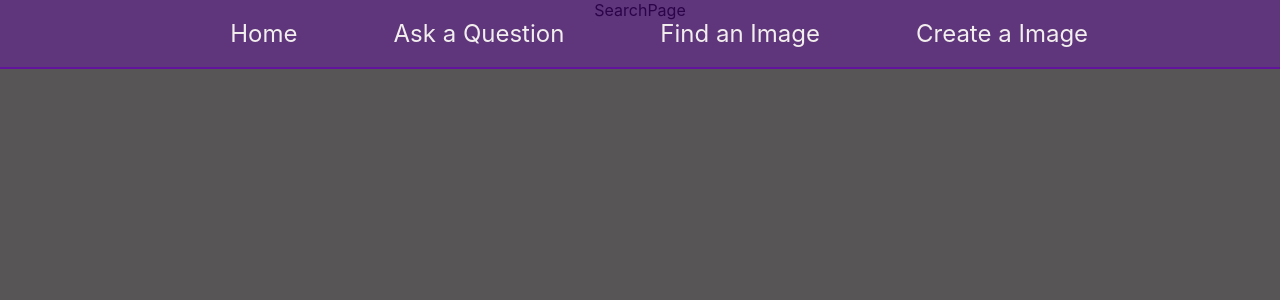
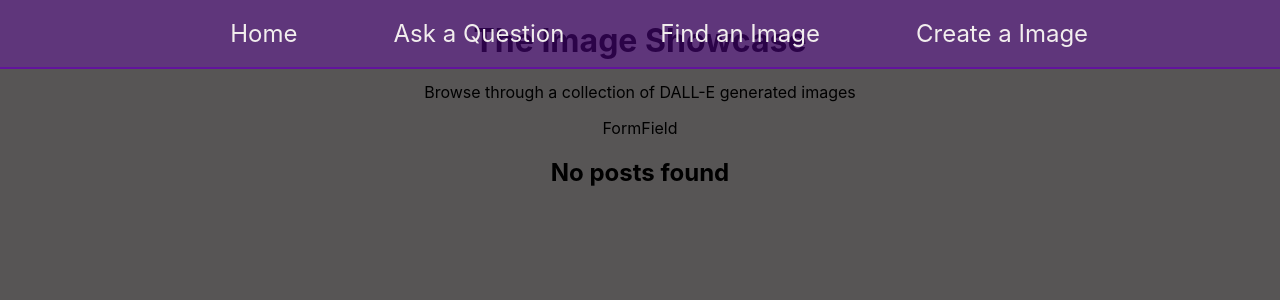
Before and after one commit to NathanHolt/ai-app, a React (Create React App) app in the folder client/: page /search in a window 1280 px wide. Shown: the top 300 px of the page. Built offline with nearby package versions, Linux system fonts and the light colour scheme.

Commit message:
added two new components and filled out SearchPage

```diff
--- /dev/null
+++ b/client/src/components/Card.jsx
@@ -0,0 +1,9 @@
+import React from 'react'
+
+const Card = () => {
+  return (
+    <div>Card</div>
+  )
+}
+
+export default Card
--- /dev/null
+++ b/client/src/components/FormField.jsx
@@ -0,0 +1,9 @@
+
+
+const FormField = () => {
+  return (
+    <div>FormField</div>
+  )
+}
+
+export default FormField
--- a/client/src/components/index.js
+++ b/client/src/components/index.js
@@ -1,5 +1,7 @@
 import Loader from "./Loader";
 import ChatStripe from "./ChatStripe";
 import NavBar from "./NavBar";
+import FormField from "./FormField";
+import Card from "./Card";
 
-export { Loader, ChatStripe, NavBar }
+export { Loader, ChatStripe, NavBar, FormField, Card}
--- a/client/src/pages/SearchPage.jsx
+++ b/client/src/pages/SearchPage.jsx
@@ -1,9 +1,59 @@
+import { useState, useEffect } from 'react'
+import { Loader, Card, FormField } from '../components'
 
+const RenderCards = ({ data, title }) => {
+    if (data?.length > 0) {
+        return data.map(post => <Card key={post.id} {...post} />)
+    }
+
+    return (
+        <h2>{title}</h2>
+    )
+}
 
 const SearchPage = () => {
+    const [loading, setLoading] = useState(false)
+    const [allPosts, setAllPosts] = useState(null)
+    const [searchText, setSearchText] = useState('')
 
     return (
-        <div>SearchPage</div>
+        <div>
+            <div>
+                <h1>The Image Showcase</h1>
+                <p>Browse through a collection of DALL-E generated images</p>
+            </div>
+
+            <div>
+                <FormField />
+            </div>
+
+            <div>
+                {loading ? (
+                    <div>
+                        <Loader />
+                    </div>
+                ) : (
+                    <>
+                        {searchText && (
+                            <h2>Showing results for <span>{searchText}</span></h2>
+                        )}
+                        <div>
+                            {searchText ? (
+                                <RenderCards
+                                    data={[]}
+                                    title='No search results found'
+                                />
+                            ) : (
+                                <RenderCards
+                                    data={[]}
+                                    title='No posts found'
+                                />
+                            )}
+                        </div>
+                    </>
+                )}
+            </div>
+        </div>
     )
 }
 
```
